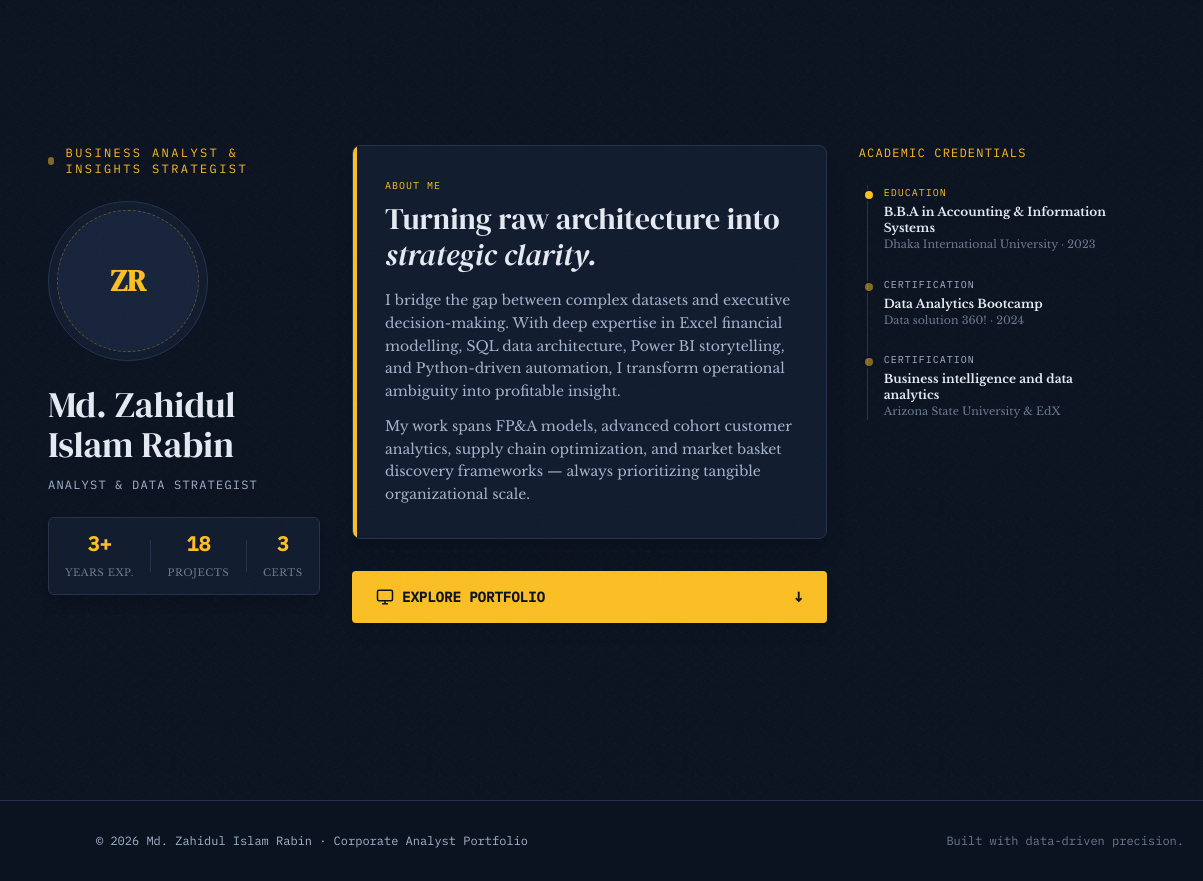
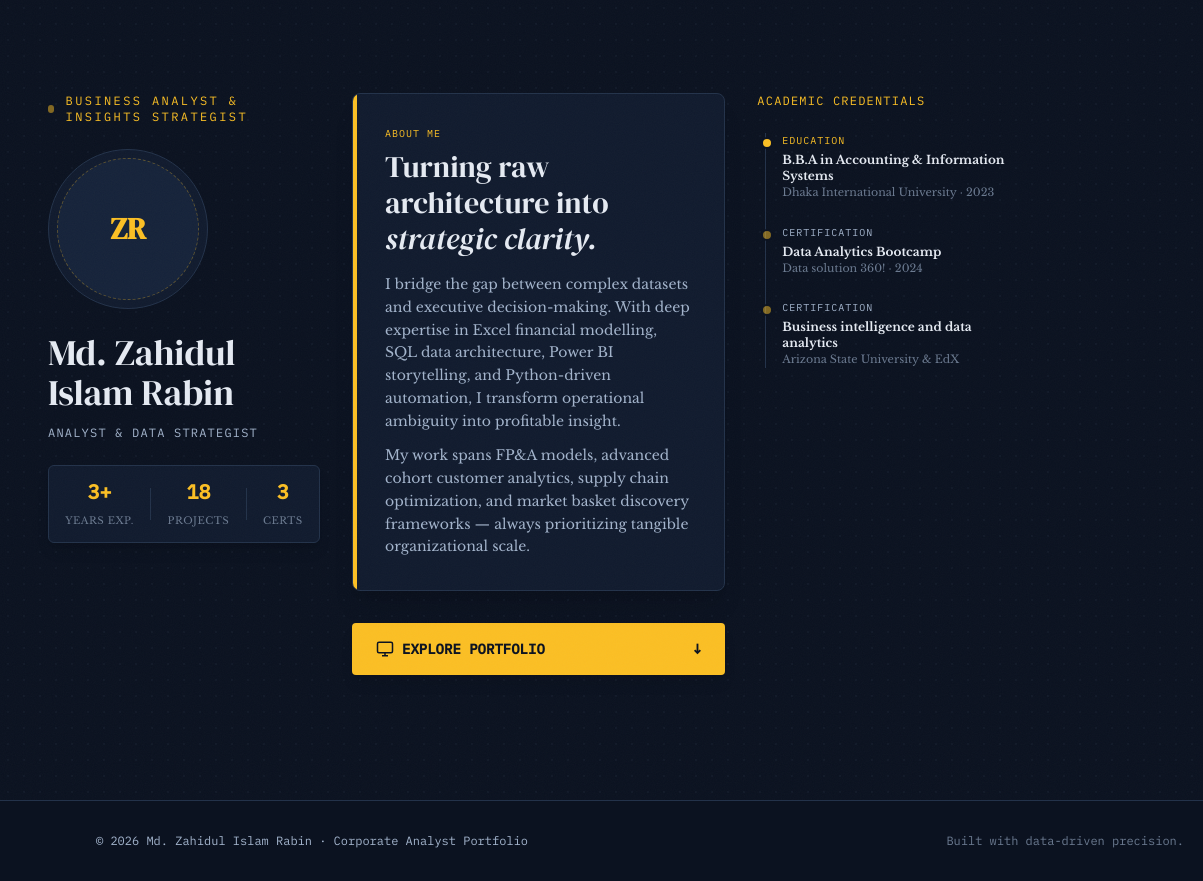
Before and after one commit to Zahidrabin/Portfolio, a plain HTML site: page index.html in a window 1280 px wide. Shown: the full height of the page, 0-1203 px from the left. Drawn offline with nearby package versions, Linux system fonts and the light colour scheme.

Commit message:
Update index.html

```diff
--- a/index.html
+++ b/index.html
@@ -98,7 +98,7 @@
           </div>
         </div>
 
-        <div class="lg:col-span-5 flex flex-col gap-8">
+        <div class="lg:col-span-4 flex flex-col gap-8">
           <div class="bg-surface border border-border p-6 md:p-8 rounded-lg shadow-xl relative overflow-hidden group">
             <div class="absolute top-0 left-0 w-1 h-full bg-amber"></div>
             <span class="font-mono text-[10px] text-amber tracking-widest block uppercase mb-2">ABOUT ME</span>
```
